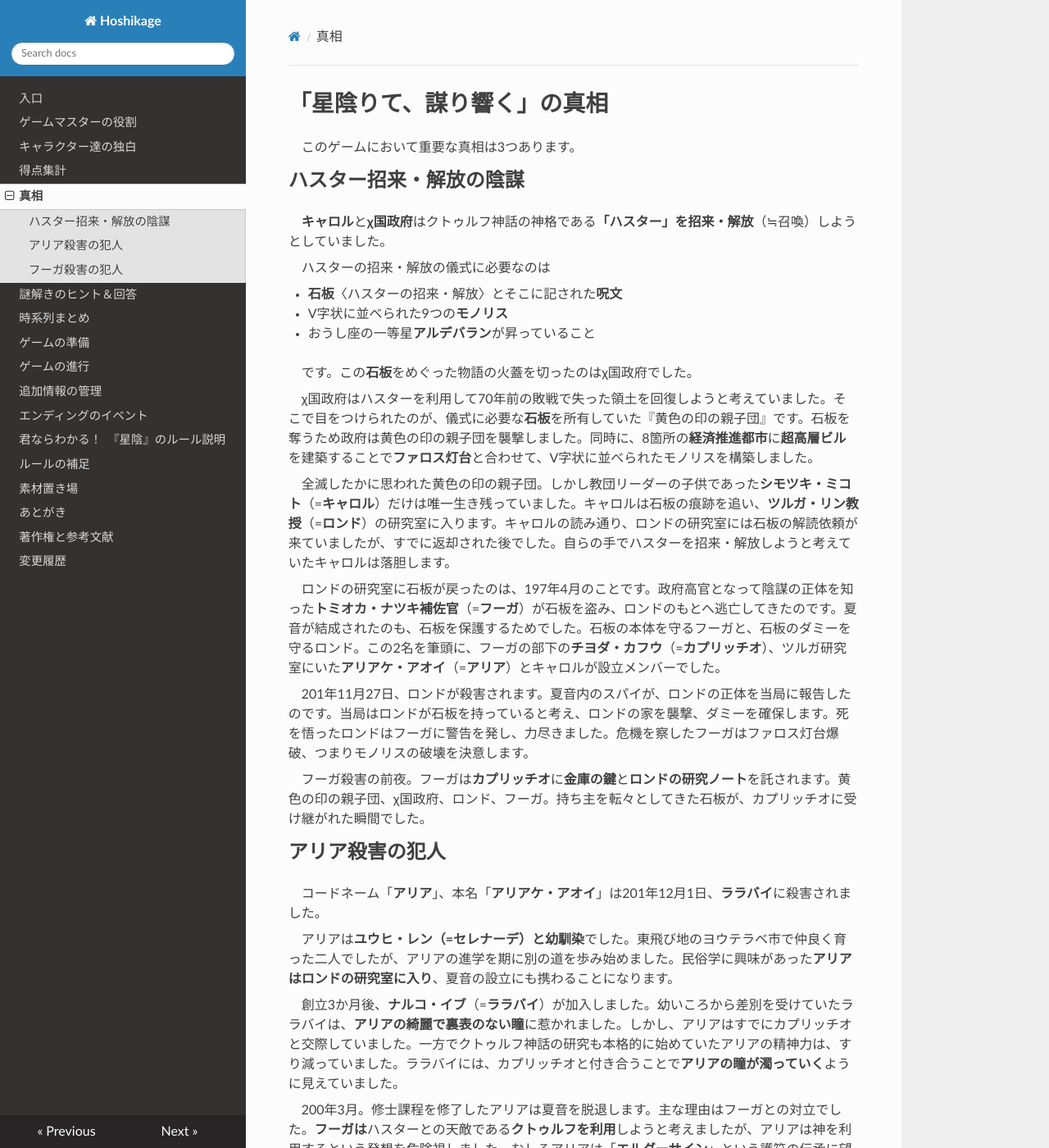
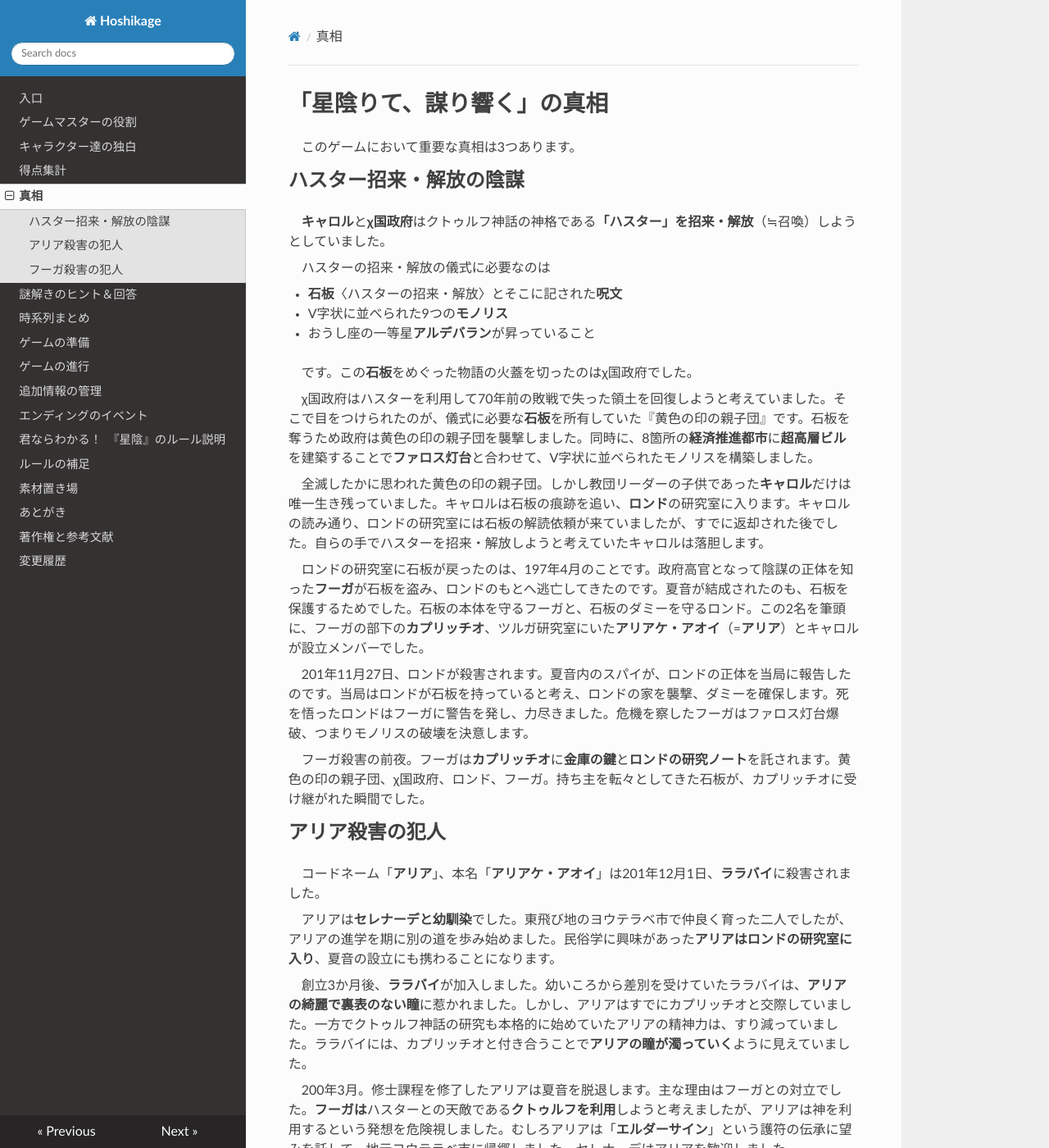
Before and after one commit to KTakahiro1729/Hoshikage, an MkDocs documentation site: the page built from docs/Truth.md, in a window 1280 px wide and 1400 px high. Shown: the whole window at 82% size. Built offline with MkDocs 1.6.1, drawn with Linux system fonts in a browser that asks for light colours; nearby versions of some CDN libraries.

Commit message:
remove original full name

```diff
--- a/docs/Truth.md
+++ b/docs/Truth.md
@@ -14,9 +14,9 @@
 
 χ国政府はハスターを利用して70年前の敗戦で失った領土を回復しようと考えていました。そこで目をつけられたのが、儀式に必要な**石板**を所有していた『黄色の印の親子団』です。石板を奪うため政府は黄色の印の親子団を襲撃しました。同時に、8箇所の**経済推進都市**に**超高層ビル**を建築することで**ファロス灯台**と合わせて、V字状に並べられたモノリスを構築しました。
 
-全滅したかに思われた黄色の印の親子団。しかし教団リーダーの子供であった**シモツキ・ミコト**（=**キャロル**）だけは唯一生き残っていました。キャロルは石板の痕跡を追い、**ツルガ・リン教授**（=**ロンド**）の研究室に入ります。キャロルの読み通り、ロンドの研究室には石板の解読依頼が来ていましたが、すでに返却された後でした。自らの手でハスターを招来・解放しようと考えていたキャロルは落胆します。
+全滅したかに思われた黄色の印の親子団。しかし教団リーダーの子供であった**キャロル**だけは唯一生き残っていました。キャロルは石板の痕跡を追い、**ロンド**の研究室に入ります。キャロルの読み通り、ロンドの研究室には石板の解読依頼が来ていましたが、すでに返却された後でした。自らの手でハスターを招来・解放しようと考えていたキャロルは落胆します。
 
-ロンドの研究室に石板が戻ったのは、197年4月のことです。政府高官となって陰謀の正体を知った**トミオカ・ナツキ補佐官**（=**フーガ**）が石板を盗み、ロンドのもとへ逃亡してきたのです。夏音が結成されたのも、石板を保護するためでした。石板の本体を守るフーガと、石板のダミーを守るロンド。この2名を筆頭に、フーガの部下の**チヨダ・カフウ**（=**カプリッチオ**）、ツルガ研究室にいた**アリアケ・アオイ**（=**アリア**）とキャロルが設立メンバーでした。
+ロンドの研究室に石板が戻ったのは、197年4月のことです。政府高官となって陰謀の正体を知った**フーガ**が石板を盗み、ロンドのもとへ逃亡してきたのです。夏音が結成されたのも、石板を保護するためでした。石板の本体を守るフーガと、石板のダミーを守るロンド。この2名を筆頭に、フーガの部下の**カプリッチオ**、ツルガ研究室にいた**アリアケ・アオイ**（=**アリア**）とキャロルが設立メンバーでした。
 
 201年11月27日、ロンドが殺害されます。夏音内のスパイが、ロンドの正体を当局に報告したのです。当局はロンドが石板を持っていると考え、ロンドの家を襲撃、ダミーを確保します。死を悟ったロンドはフーガに警告を発し、力尽きました。危機を察したフーガはファロス灯台爆破、つまりモノリスの破壊を決意します。
 
@@ -25,9 +25,9 @@
 ## アリア殺害の犯人
 コードネーム「**アリア**」、本名「**アリアケ・アオイ**」は201年12月1日、**ララバイ**に殺害されました。
 
-アリアは**ユウヒ・レン（=セレナーデ）と幼馴染**でした。東飛び地のヨウテラベ市で仲良く育った二人でしたが、アリアの進学を期に別の道を歩み始めました。民俗学に興味があった**アリアはロンドの研究室に入り**、夏音の設立にも携わることになります。
+アリアは**セレナーデと幼馴染**でした。東飛び地のヨウテラベ市で仲良く育った二人でしたが、アリアの進学を期に別の道を歩み始めました。民俗学に興味があった**アリアはロンドの研究室に入り**、夏音の設立にも携わることになります。
 
-創立3か月後、**ナルコ・イブ**（=**ララバイ**）が加入しました。幼いころから差別を受けていたララバイは、**アリアの綺麗で裏表のない瞳**に惹かれました。しかし、アリアはすでにカプリッチオと交際していました。一方でクトゥルフ神話の研究も本格的に始めていたアリアの精神力は、すり減っていました。ララバイには、カプリッチオと付き合うことで**アリアの瞳が濁っていく**ように見えていました。
+創立3か月後、**ララバイ**が加入しました。幼いころから差別を受けていたララバイは、**アリアの綺麗で裏表のない瞳**に惹かれました。しかし、アリアはすでにカプリッチオと交際していました。一方でクトゥルフ神話の研究も本格的に始めていたアリアの精神力は、すり減っていました。ララバイには、カプリッチオと付き合うことで**アリアの瞳が濁っていく**ように見えていました。
 
 200年3月。修士課程を修了したアリアは夏音を脱退します。主な理由はフーガとの対立でした。**フーガは**ハスターとの天敵である**クトゥルフを利用**しようと考えましたが、アリアは神を利用するという発想を危険視しました。むしろアリアは「**エルダーサイン**」という護符の伝承に望みを託して、地元ヨウテラベ市に帰郷しました。セレナーデはアリアを歓迎しました。
 
```
